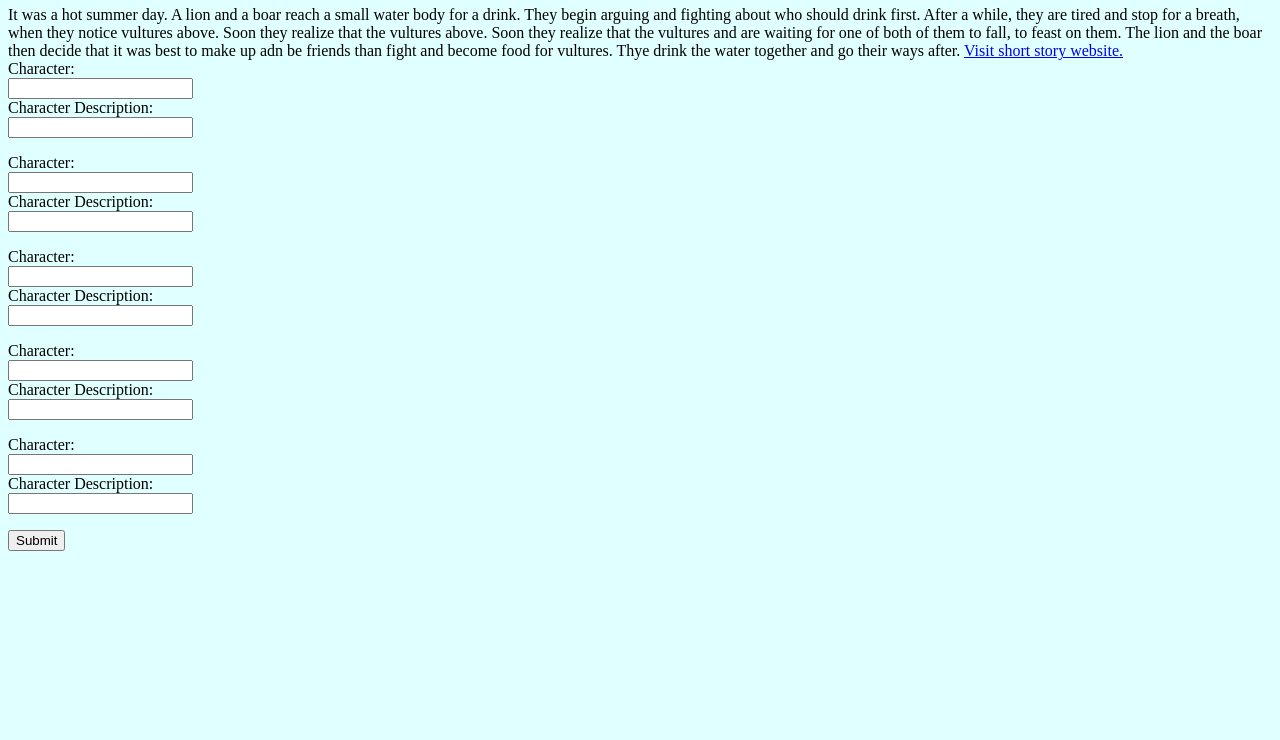
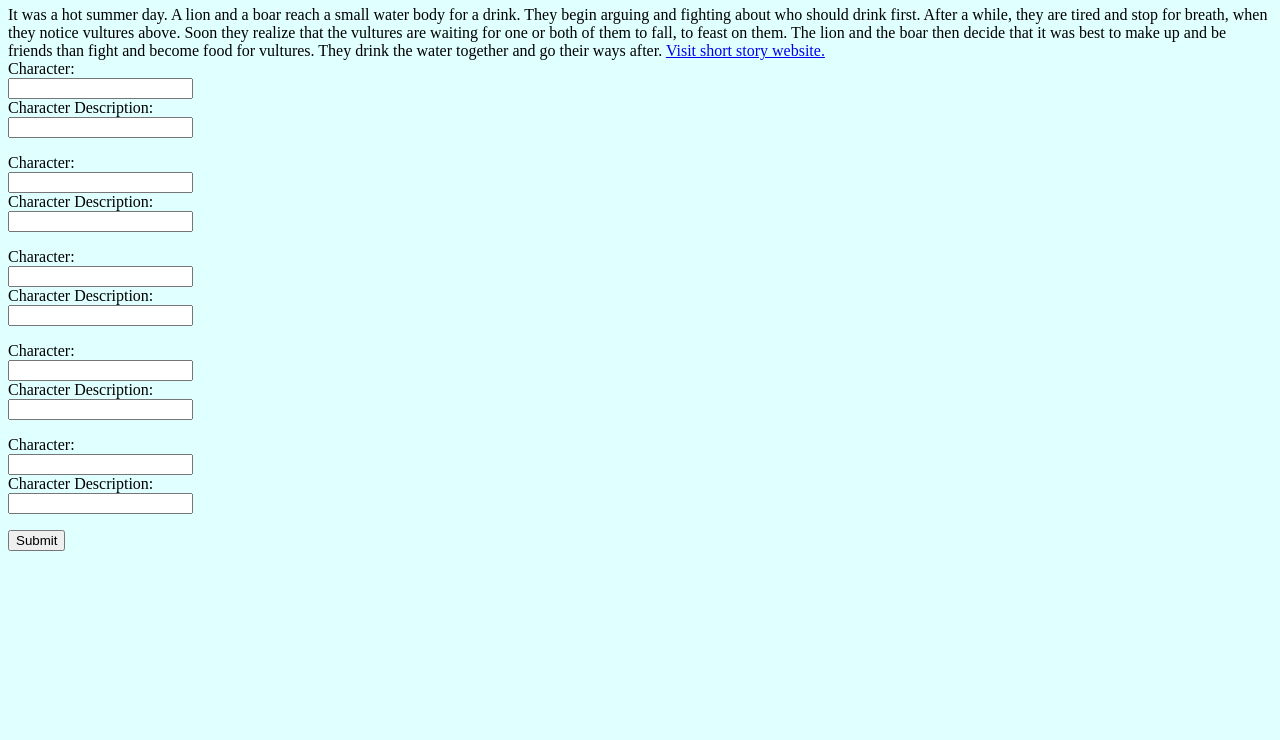
Before and after one commit to JGlass19/1, a plain HTML site: page index.html in a window 1280 px wide. Shown: the part 60-800 px from the top of the page. Drawn offline with Linux system fonts and the light colour scheme.

Commit message:
Update index.html

```diff
--- a/index.html
+++ b/index.html
@@ -11,15 +11,15 @@
     </title>
 
     <h1>
-        Read the short story and give the <b>names</b> and <b>descriptions</b> of all of the characters in the story.
+        Read the short story and give the <b>names</b> and <b>descriptions</b> of all the characters in the story.
     </h1>
 
     <body>
         It was a hot summer day. A lion and a boar reach a small water body for a drink. They begin arguing and fighting
-        about who should drink first. After a while, they are tired and stop for a breath, when they notice vultures above.
-        Soon they realize that the vultures above. Soon they realize that the vultures and are waiting for one of both of them
-        to fall, to feast on them. The lion and the boar then decide that it was best to make up adn be friends than fight and
-        become food for vultures. Thye drink the water together and go their ways after.
+        about who should drink first. After a while, they are tired and stop for breath, when they notice vultures above.
+        Soon they realize that the vultures are waiting for one or both of them
+        to fall, to feast on them. The lion and the boar then decide that it was best to make up and be friends than fight and
+        become food for vultures. They drink the water together and go their ways after.
 
         <a href="https://shortstoriesshort.com/story/the-lion-and-the-boar/">Visit short story website.</a>
     </body>
```
